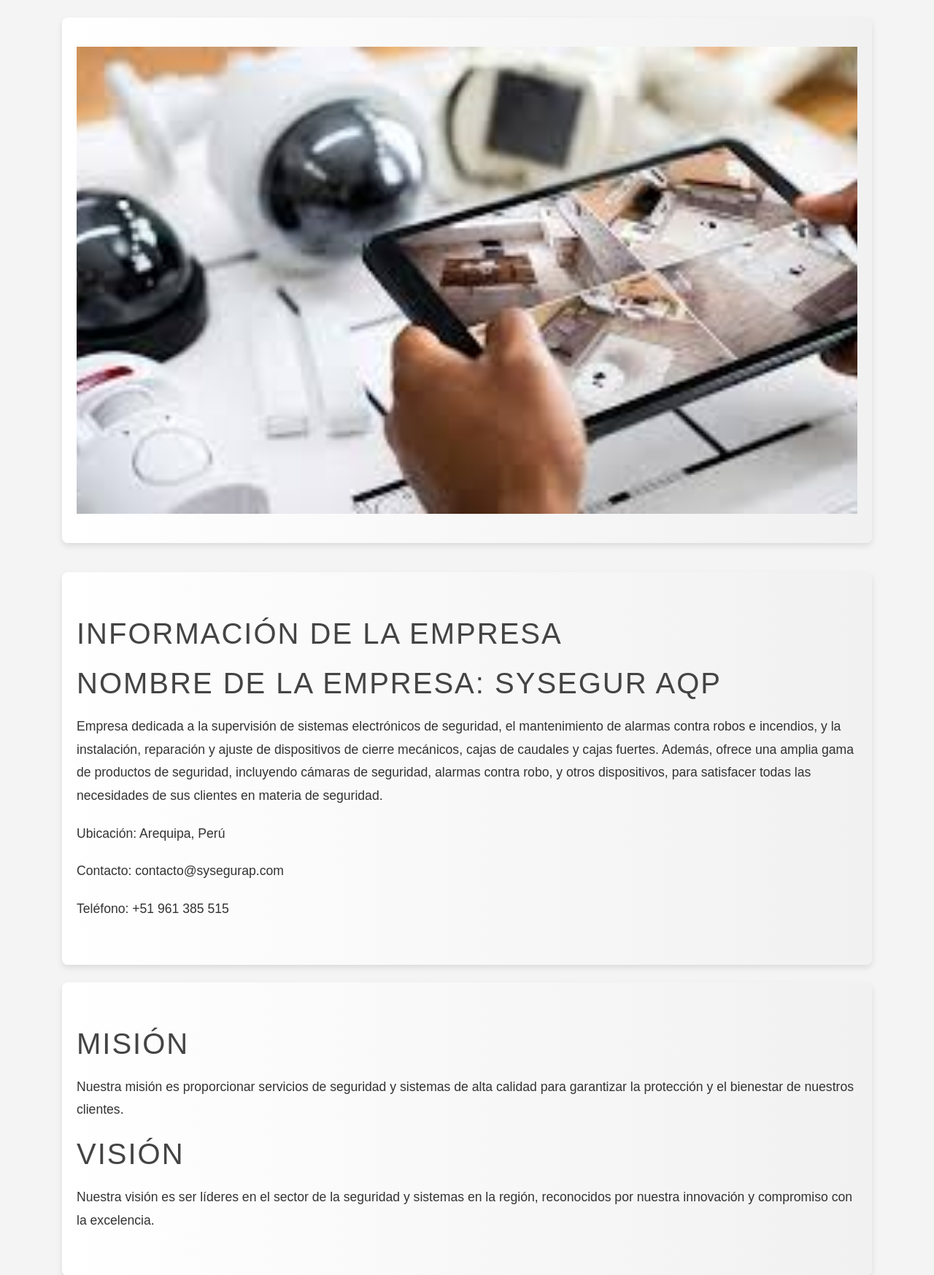
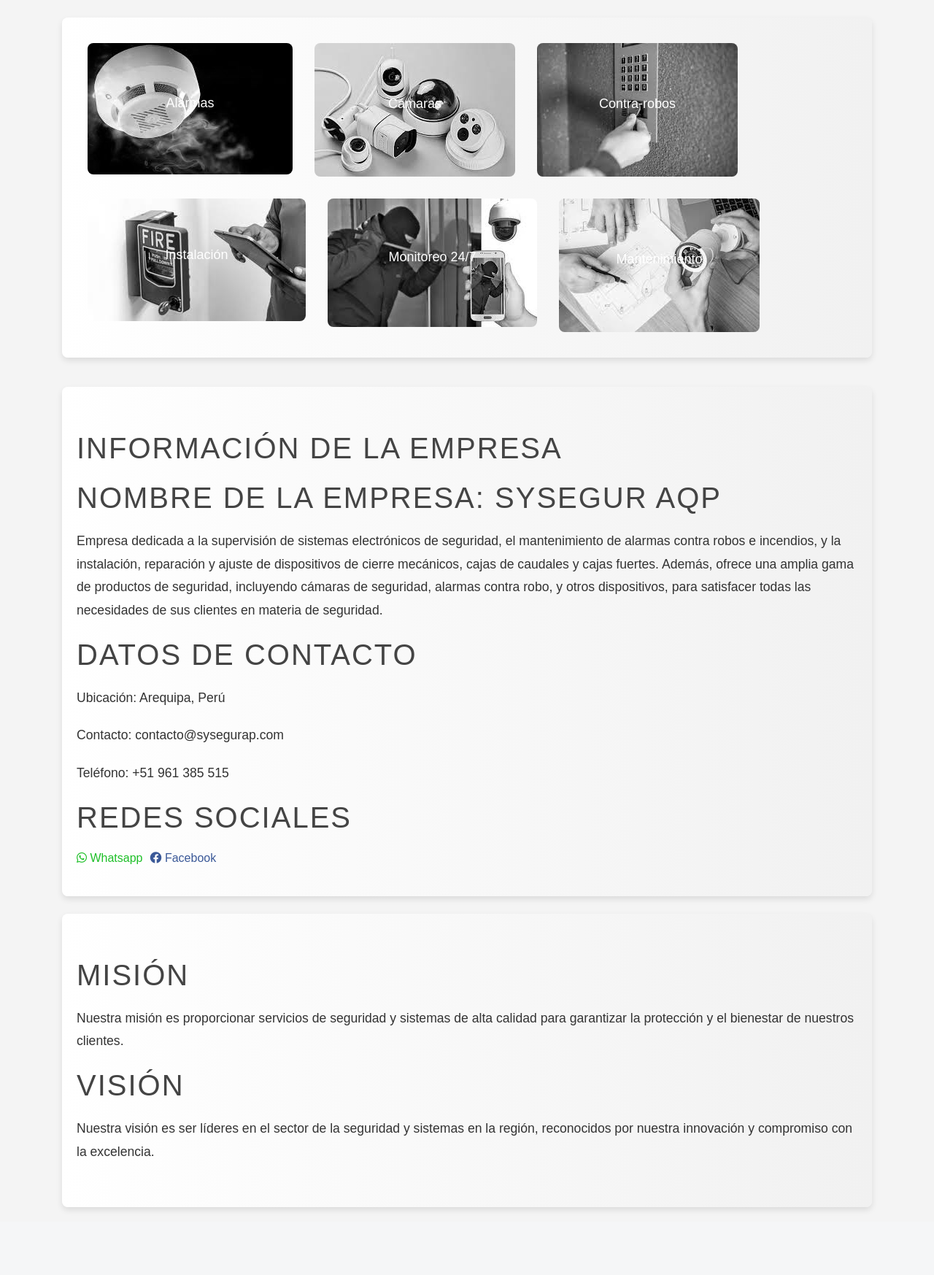
Before and after one commit to YeyderJHJL/PROJECT_IPS, a Django app: page /empresa/ in a window 1280 px wide. Shown: the part 216-1963 px from the top of the page at 73% size. After the commit the page ends 1875 px from the top, so only its background shows below. Run offline with Django 5.2, Linux system fonts and the light colour scheme; some libraries are stand-ins or nearby versions.

Commit message:
ultimos cambios

```diff
--- a/project/tienda/templates/base.html
+++ b/project/tienda/templates/base.html
@@ -7,6 +7,7 @@
     <title>{% block title %}Tienda{% endblock %}</title>
     <link rel="stylesheet" href="https://stackpath.bootstrapcdn.com/bootstrap/4.5.2/css/bootstrap.min.css">
     <link rel="shortcut icon" href="{% static 'img/icono.jpg' %}">
+    <link rel="stylesheet" href="https://cdnjs.cloudflare.com/ajax/libs/font-awesome/6.0.0-beta3/css/all.min.css">
 
     {% block styles %}{% endblock %}
 </head>
--- a/project/tienda/templates/empresa.html
+++ b/project/tienda/templates/empresa.html
@@ -42,20 +42,128 @@
     #company-info, #mission-vision, #welcome {
         margin-bottom: 20px;
     }
+
+    .social-icons {
+        display: flex;
+        align-items: center;
+    }
+
+    .social-icons a {
+        margin-right: 10px;
+        color: #1dbf27; /* Color verde para WhatsApp */
+    }
+
+    .social-icons a.facebook {
+        color: #3b5998; /* Color azul de Facebook */
+    }
+
+    #galeria {
+        padding: 20px;
+    }
+
+    #galeria .col-33 {
+        padding: 15px;
+    }
+
+    #galeria .cuadrado-perfecto {
+        position: relative;
+        overflow: hidden;
+        border-radius: 8px;
+    }
+
+    #galeria .cuadrado-perfecto img {
+        width: 100%;
+        height: auto;
+        display: block;
+        filter: grayscale(1);
+        transition: filter 0.3s ease;
+    }
+
+    #galeria .cuadrado-perfecto:hover img {
+        filter: grayscale(0);
+    }
+
+    #galeria h4 {
+        padding-right: 15px;
+        padding-left: 15px;
+        text-align: center;
+        position: absolute;
+        top: 40%;
+        color: white;
+        font-size: 18px;
+        width: 100%;
+        transition: display 0.3s ease;
+    }
+
+    #galeria .cuadrado-perfecto:hover h4 {
+        display: none;
+    }
 </style>
 {% endblock %}
 
 {% block content %}
-<section id="inicio">
-    <img src="{% static 'img/bannerprincipal.jpg' %}" alt="Logo de la empresa" class="img-fluid">
+
+<!-- Galería -->
+<section id="galeria" class="mt-4">
+    <div class="container-fluid">
+        <div class="row">
+            <div class="col-33">
+                <div class="cuadrado-perfecto">
+                    <img src="{% static 'img/servicio1.jpg' %}" alt="Imagen1">
+                    <h4>Alarmas</h4>
+                </div>
+            </div>
+            <div class="col-33">
+                <div class="cuadrado-perfecto">
+                    <img src="{% static 'img/servicio2.jpg' %}" alt="Imagen2">
+                    <h4>Cámaras</h4>
+                </div>
+            </div>
+            <div class="col-33">
+                <div class="cuadrado-perfecto">
+                    <img src="{% static 'img/servicio3.jpg' %}" alt="Imagen3">
+                    <h4>Contra-robos</h4>
+                </div>
+            </div>
+            <div class="col-33">
+                <div class="cuadrado-perfecto">
+                    <img src="{% static 'img/servicio4.jpg' %}" alt="Imagen4">
+                    <h4>Instalación</h4>
+                </div>
+            </div>
+            <div class="col-33">
+                <div class="cuadrado-perfecto">
+                    <img src="{% static 'img/servicio5.jpg' %}" alt="Imagen5">
+                    <h4>Monitoreo 24/7</h4>
+                </div>
+            </div>
+            <div class="col-33">
+                <div class="cuadrado-perfecto">
+                    <img src="{% static 'img/servicio6.jpg' %}" alt="Imagen6">
+                    <h4>Mantenimiento</h4>
+                </div>
+            </div>
+        </div>
+    </div>
 </section>
+
 <section id="company-info" class="mt-4">
     <h1>Información de la Empresa</h1>
     <h2>Nombre de la Empresa: SYSEGUR AQP</h2>
     <p>Empresa dedicada a la supervisión de sistemas electrónicos de seguridad, el mantenimiento de alarmas contra robos e incendios, y la instalación, reparación y ajuste de dispositivos de cierre mecánicos, cajas de caudales y cajas fuertes. Además, ofrece una amplia gama de productos de seguridad, incluyendo cámaras de seguridad, alarmas contra robo, y otros dispositivos, para satisfacer todas las necesidades de sus clientes en materia de seguridad.</p>
+    <h3>Datos de contacto</h3>
     <p>Ubicación: Arequipa, Perú</p>
     <p>Contacto: contacto@sysegurap.com</p>
     <p>Teléfono: +51 961 385 515</p>
+    <h3>Redes sociales</h3>
+    <div class="social-icons">
+        <a href="https://wa.link/fx05ir" target="_blank">
+            <i class="fab fa-whatsapp"></i> Whatsapp
+        </a>
+        <a href="https://www.facebook.com/profile.php?id=61563405085432" target="_blank" class="facebook">
+            <i class="fab fa-facebook"></i> Facebook
+        </a>
+    </div>
 </section>
 
 <section id="mission-vision" class="mt-4">
```
Also changed, not shown: project/tienda/static/img/servicio1.jpg (added), project/tienda/static/img/servicio2.jpg (added), project/tienda/static/img/servicio3.jpg (added), project/tienda/static/img/servicio4.jpg (added), project/tienda/static/img/servicio5.jpg (added), project/tienda/static/img/servicio6.jpg (added).
